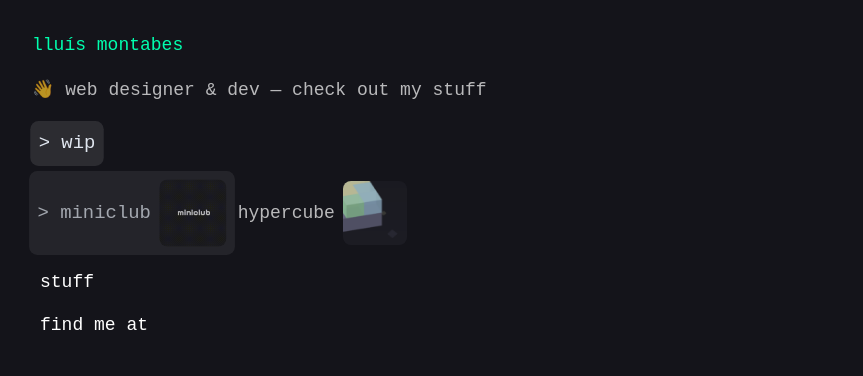
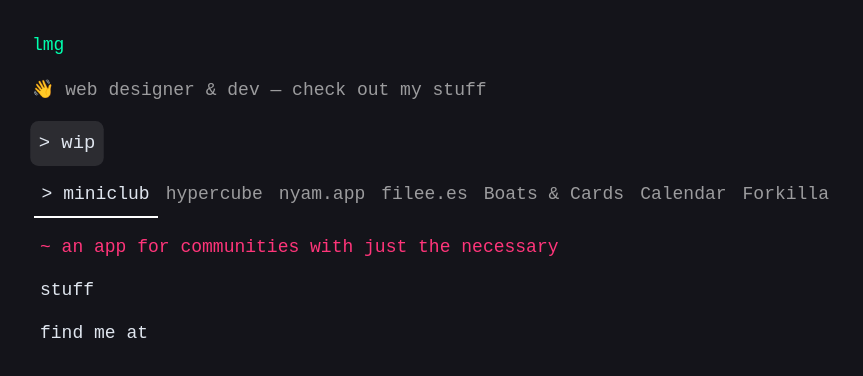
Before and after one commit to lousmontabes/lousmontabes.github.io, a React (Vite) app: page / in a window 1280 px wide. Shown: the top 376 px of the page, without its empty margins (0-863 px from the left). Built offline with nearby package versions, Linux system fonts and the light colour scheme; a web font is replaced by a local one.

Commit message:
tweak styles

```diff
--- a/src/App.module.css
+++ b/src/App.module.css
@@ -6,6 +6,8 @@
   --accent: #00ffae;
   --font: "Overpass Mono", monospace;
   --text-color: #ffffff;
+  --response-color: #9c9c9e;
+  --description-color: #ff357a; /* Vibrant red for description */
 }
 
 * {
@@ -32,7 +34,7 @@ body {
 }
 
 .menuItem {
-  color: var(--text-color);
+  color: var(--response-color);
   background: transparent;
   border: none;
   font-family: inherit;
@@ -52,6 +54,11 @@ body {
   outline: none;
   transform: scale(1.05);
   background: rgba(255, 255, 255, 0.1);
+}
+.menuItem.underline {
+  color: var(--fg) !important;
+  border-bottom: 2px solid white;
+  border-radius: 0;
 }
 
 .prompt {
@@ -83,21 +90,13 @@ body {
   transition: 0.2s;
   background: transparent;
   border-radius: 8px;
-  opacity: 0.7;
+  color: var(--response-color);
 }
 
 .showcase {
   display: flex;
   flex-direction: row;
   padding: 0.5rem 0.1rem;
-}
-
-.project {
-  margin-right: 1.5rem;
-}
-
-.project.highlighted {
-  text-decoration: underline;
 }
 
 .menuItemImage {
@@ -107,3 +106,8 @@ body {
   margin-left: 0.5rem;
   vertical-align: middle;
 }
+
+.description {
+  color: var(--description-color);
+  margin: 0.5rem;
+}
--- a/src/App.tsx
+++ b/src/App.tsx
@@ -15,6 +15,32 @@ const menuItems = [
         title: "hypercube",
         description: "merge cubes in 3D space",
         image: "hypercube.png",
+      },
+      {
+        title: "nyam.app",
+        description: "an AI-powered nutrients tracker",
+        image: "nyam.png",
+      },
+      {
+        title: "filee.es",
+        description: "an encrypted file management app",
+        image: "fileees.png",
+      },
+      {
+        title: "Boats & Cards",
+        description:
+          "a 1v1 multiplayer game for android, set on the ocean, with boats and cards",
+        image: "bnc.png",
+      },
+      {
+        title: "Calendar",
+        description: "a calendar app for organizing events and tasks",
+        image: "calendar.png",
+      },
+      {
+        title: "Forkilla",
+        description: "a calendar app for organizing events and tasks",
+        image: "calendar.png",
       },
     ],
   },
@@ -70,13 +96,13 @@ const App = () => {
 
   // Optionally, auto-focus the first item on mount
   useEffect(() => {
-    // refs.current[0]?.focus();
-  }, []);
+    setCurrentProjectIndex(0);
+  }, [currentIndex]);
 
   return (
     <div className={styles.terminal}>
       <div className={styles.menu}>
-        <div className={styles.prompt}>lluís montabes</div>
+        <div className={styles.prompt}>lmg</div>
         <div className={styles.response}>
           <p>
             <span role="img" aria-label="waving hand">
@@ -95,13 +121,17 @@ const App = () => {
                 window.location.hash = item.href;
               }}
               index={i}
-              onHover={() => setCurrentIndex(i)}
+              onHover={() => {
+                setCurrentIndex(i);
+                setCurrentProjectIndex(0); // Reset project index on hover
+              }}
             />
             {currentIndex === i && (
               <>
                 <div className={styles.response}>
                   <div className={styles.showcase}>
                     {item.showcase.map((project, i) => (
+                      <div className={styles.project} key={i}>
                         <MenuItem
                           key={project.title}
                           label={project.title}
@@ -111,9 +141,14 @@ const App = () => {
                             throw new Error("Function not implemented.");
                           }}
                           index={0}
-                        image={project.image}
+                          image={null}
+                          highlightStyle="underline"
                         />
+                      </div>
                     ))}
+                  </div>
+                  <div className={styles.description}>
+                    ~ {item.showcase[currentProjectIndex].description}
                   </div>
                 </div>
               </>
@@ -132,6 +167,7 @@ const MenuItem = ({
   index,
   onHover,
   image,
+  highlightStyle = "background",
 }: {
   label: string;
   highlighted: boolean;
@@ -139,6 +175,7 @@ const MenuItem = ({
   index: number;
   onHover: () => void;
   image?: string;
+  highlightStyle?: "background" | "underline";
 }) => {
   return (
     <div
@@ -150,8 +187,18 @@ const MenuItem = ({
     >
       <div
         className={`${styles.menuItem} ${
-          highlighted ? styles.highlighted : ""
+          highlighted
+            ? highlightStyle === "background"
+              ? styles.highlighted
+              : styles.underline
+            : ""
         }`}
+        style={{
+          color:
+            highlightStyle === "background"
+              ? "var(--fg)"
+              : "var(--response-color)",
+        }}
       >
         {highlighted ? "> " : "  "}
         {label}
```
Also changed, not shown: public/miniclub.gif. Lines whose indentation alone changed are shown as unchanged.
